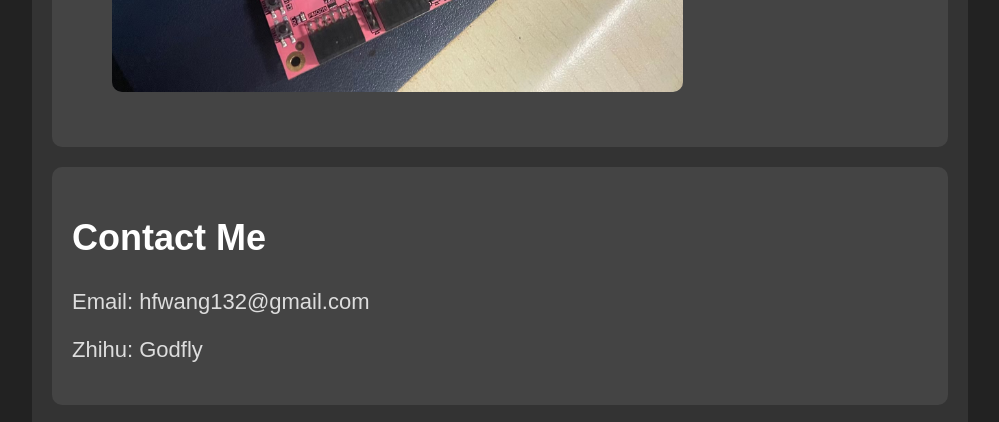
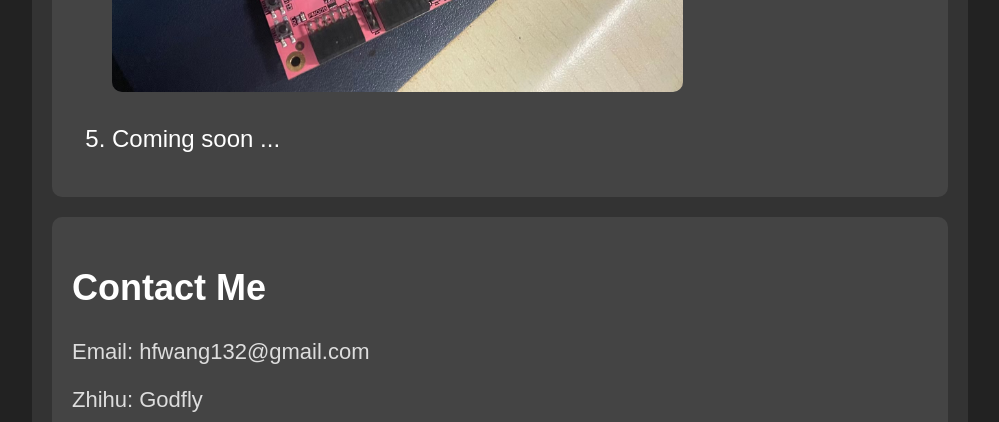
Before and after one commit to hfwang132/hfwang132.github.io.archive.0, a plain HTML site: page index.html in a window 1280 px wide. Shown: the part 3940-4362 px from the top of the page, without its empty margins (140-1139 px from the left). Drawn offline with Linux system fonts and the light colour scheme.

Commit message:
update index.html

```diff
--- a/index.html
+++ b/index.html
@@ -104,6 +104,10 @@
             <p><img src="img/z2-rtlsdr.jpg" alt="project 4"></p>
           </a>
         </li>
+
+        <li>
+          Coming soon ...
+        </li>
       </ol>
     </section>
 
```
